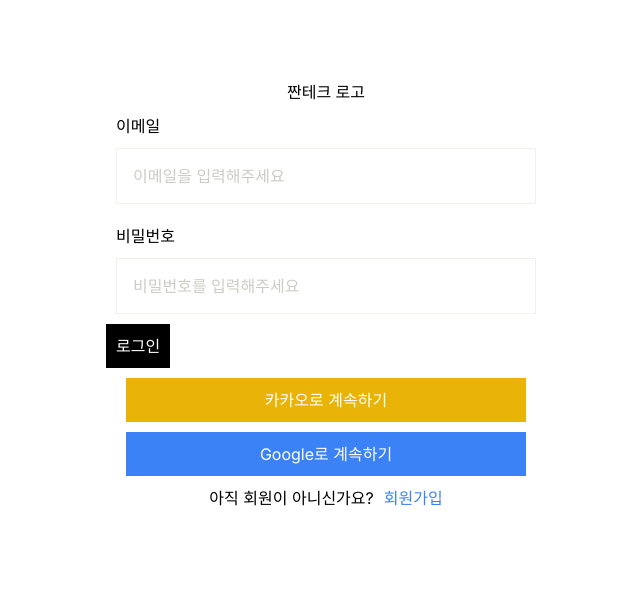
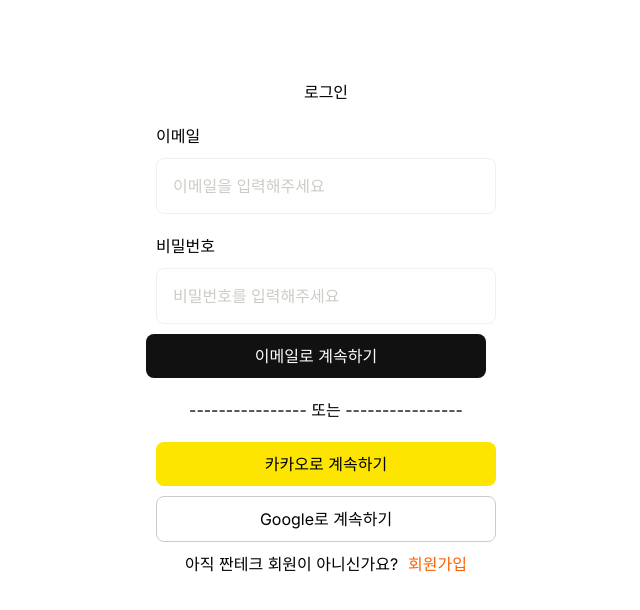
Before and after one commit to ZZANTech/ZZANTech-Fe, a Next.js app: page /login in a window 1280 px wide. Shown: the top 610 px of the page, without its empty margins (314-954 px from the left). Built offline with nearby package versions, Linux system fonts and the light colour scheme; no server answers.

Commit message:
chore: globals.css, 헤더 컴포넌트 구분

```diff
--- a/src/app/(auth)/login/_components/LoginContainer.tsx
+++ b/src/app/(auth)/login/_components/LoginContainer.tsx
@@ -19,30 +19,32 @@ function LoginContainer() {
     router.replace("/");
   };
 
+  const handleClickKakaoLogin: MouseEventHandler<HTMLButtonElement> = async (e) => {
+    e.preventDefault();
+    // logIn(email, password);
+    // router.replace("/");
+  };
+
   return (
-    <div className="flex flex-col items-center w-[800px] mx-auto my-10 p-10">
-      <Link href="/">짠테크 로고</Link>
+    <div className="flex flex-col items-center w-[340px] mx-auto my-10 p-10 gap-2.5">
+      <h1>로그인</h1>
       <form>
         <LoginEmailForm email={email} setEmail={setEmail} />
         <LoginPasswordForm password={password} setPassword={setPassword} />
-        <button className="w-100% p-2.5 text-center text-white bg-black" onClick={handleClickLogin}>
-          로그인
+        <button className="AuthLoginButton bg-[#111111] text-white" onClick={handleClickLogin}>
+          이메일로 계속하기
         </button>
       </form>
-
-      <div className="flex flex-col w-[500px] gap-2.5 p-2.5 items-center">
-        <Link href="/signIn" className="w-[400px] p-2.5 text-center text-white bg-yellow-500">
-          카카오로 계속하기
+      <div className="AuthLoginButton">---------------- 또는 ----------------</div>
+      <button className="AuthLoginButton bg-[#FDE500]" onClick={handleClickKakaoLogin}>
+        카카오로 계속하기
+      </button>
+      <button className="AuthLoginButton border border-[#CCCCC6]">Google로 계속하기</button>
+      <div className="flex flex-row gap-2.5 w-[340px] font-sm items-center justify-center">
+        <p>아직 짠테크 회원이 아니신가요?</p>
+        <Link href="/signUp" className="text-[#FF6000] hover:font-bold">
+          회원가입
         </Link>
-        <Link href="/signIn" className="w-[400px] p-2.5 text-center text-white bg-blue-500">
-          Google로 계속하기
-        </Link>
-        <div className="flex flex-row gap-2.5">
-          <p>아직 회원이 아니신가요?</p>
-          <Link href="/signUp" className="text-blue-500">
-            회원가입
-          </Link>
-        </div>
       </div>
     </div>
   );
--- a/src/app/(main)/_components/HeaderContainer.tsx
+++ b/src/app/(main)/_components/HeaderContainer.tsx
@@ -3,7 +3,9 @@
 import Image from "next/image";
 import Link from "next/link";
 import logo from "@/assets/logo.png";
-import myprofileLogo from "@/assets/myprofileLogo.png";
+import HeaderMiddle from "@/app/(main)/_components/HeaderMiddle";
+import HeaderRightUser from "@/app/(main)/_components/HeaderRightUser";
+import HeaderRightNone from "@/app/(main)/_components/HeaderRightNone";
 import { useUserContext } from "@/provider/contexts/UserContext";
 
 function HeaderContainer() {
@@ -13,34 +15,10 @@ function HeaderContainer() {
   return (
     <div className="mx-auto my-5 flex flex-row border border-gray-100 gap-5 items-center justify-center">
       <Link href={"/"} className="w-[200px]">
-        <Image src={logo} width={132} height={24} alt="logo" />
+        <Image src={"/logos/mainLogo"} width={132} height={24} alt="mainLogo" />
       </Link>
-      <div className="w-[700px] flex flex-row items-center justify-center">
-        <Link href={"/"} className="MainLinkButton">
-          홈
-        </Link>
-        <Link href={"/boards/votes"} className="MainLinkButton">
-          짠-소비구경
-        </Link>
-        <Link href={"/boards/knowhow"} className="MainLinkButton">
-          짠-노하우
-        </Link>
-        <Link href={"/chat"} className="MainLinkButton">
-          살까말까?LIVE
-        </Link>
-      </div>
-      <div className="w-[200px] flex flex-row-reverse items-center">
-        {user ? (
-          <Link href={"/mypage"} className="MainLinkButton flex flex-row gap-1">
-            <p>마이프로필</p>
-            <Image src={myprofileLogo} width={24} height={24} alt="logo" />
-          </Link>
-        ) : (
-          <Link href={"/login"} className="MainLinkButton">
-            로그인
-          </Link>
-        )}
-      </div>
+      <HeaderMiddle />
+      {user ? <HeaderRightUser /> : <HeaderRightNone />}
     </div>
   );
 }
--- /dev/null
+++ b/src/app/(main)/_components/HeaderMiddle.tsx
@@ -0,0 +1,20 @@
+import Link from "next/link";
+
+export default function HeaderMiddle() {
+  return (
+    <div className="w-[700px] flex flex-row items-center justify-center">
+      <Link href={"/"} className="MainLinkButton">
+        홈
+      </Link>
+      <Link href={"/boards/votes"} className="MainLinkButton">
+        짠-소비구경
+      </Link>
+      <Link href={"/boards/knowhow"} className="MainLinkButton">
+        짠-노하우
+      </Link>
+      <Link href={"/chat"} className="MainLinkButton">
+        살까말까?LIVE
+      </Link>
+    </div>
+  );
+}
--- /dev/null
+++ b/src/app/(main)/_components/HeaderRightNone.tsx
@@ -0,0 +1,9 @@
+import Link from "next/link";
+
+export default function HeaderRightNone() {
+  return (
+    <Link href={"/login"} className="MainLinkButton">
+      로그인
+    </Link>
+  );
+}
--- /dev/null
+++ b/src/app/(main)/_components/HeaderRightUser.tsx
@@ -0,0 +1,16 @@
+import { useUserContext } from "@/provider/contexts/UserContext";
+import Link from "next/link";
+
+export default function HeaderRightUser() {
+  const { user } = useUserContext();
+
+  return (
+    <div className="flex flex-row gap-2.5">
+      <Link href={"/mypage"} className="hover:font-bold hover:text-[#04B014]">
+        {/* <p>badge</p> */}
+        {user?.nickname} 님
+      </Link>
+      <button>로그아웃</button>
+    </div>
+  );
+}
--- a/src/app/globals.css
+++ b/src/app/globals.css
@@ -7,14 +7,14 @@
     hover:font-bold hover:border-b-2 border-gray-800;
   }
   .AuthInput {
-    @apply w-[100%] h-[56px] p-[16px] border;
+    @apply w-[340px] h-[56px] p-[16px] border rounded-lg pointer-events-auto;
   }
   .AuthInputShort {
     @apply w-[400px] h-[56px] p-[16px] border;
   }
 
   .AuthInputDiv {
-    @apply flex flex-col w-[440px] gap-2.5 p-2.5 bg-white;
+    @apply flex flex-col gap-2.5 p-2.5 bg-white;
   }
   .AuthInputForm {
     @apply flex flex-row gap-2.5;
@@ -28,6 +28,10 @@
   }
 
   .AuthDupButton {
-    @apply w-[92px] text-white bg-[#C0C0C0] text-sm;
+    @apply w-[92px] text-white bg-[#C0C0C0] text-sm rounded-lg;
+  }
+
+  .AuthLoginButton {
+    @apply w-[340px] p-2.5 text-center rounded-lg hover:font-bold;
   }
 }
```
